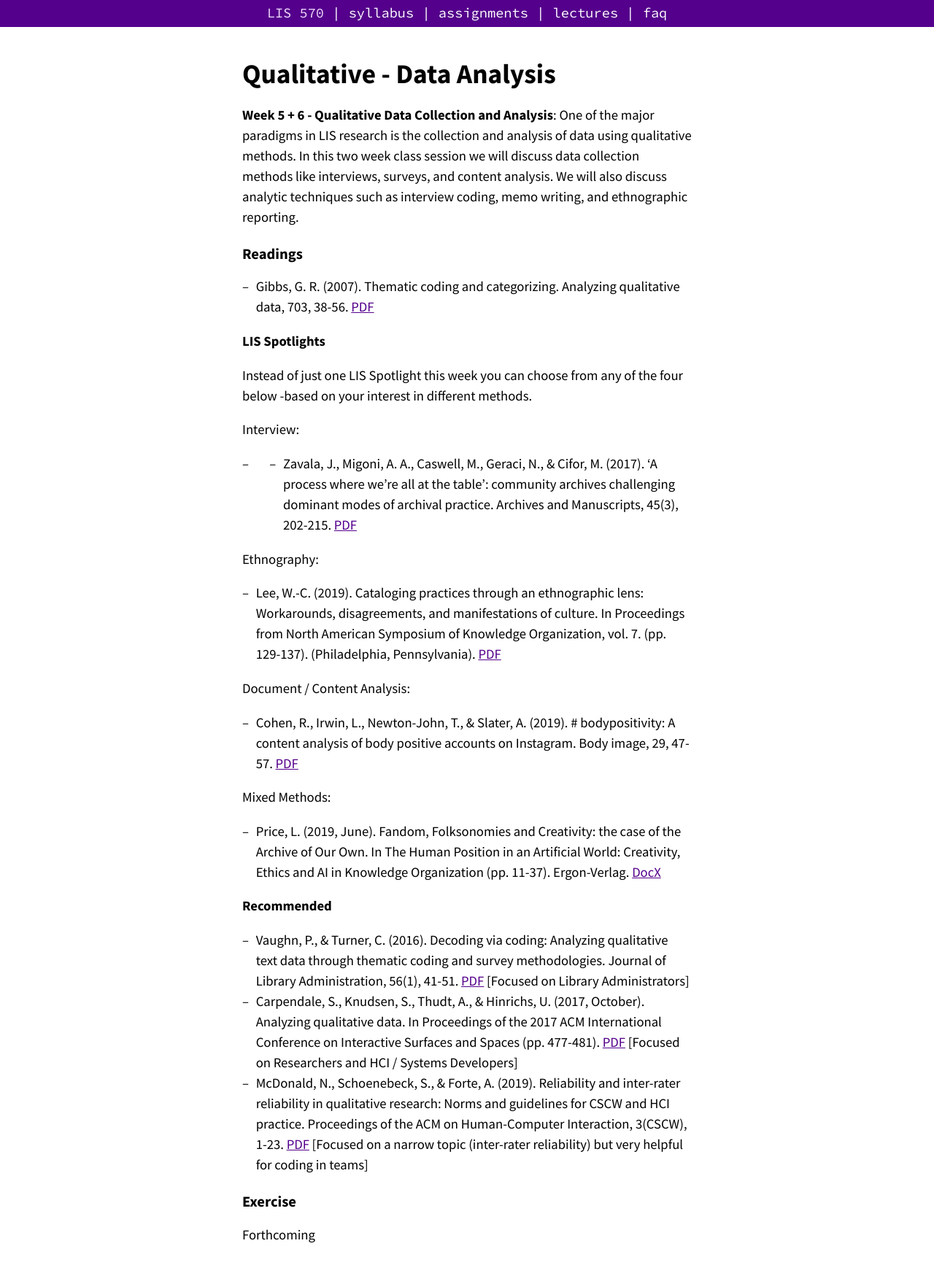
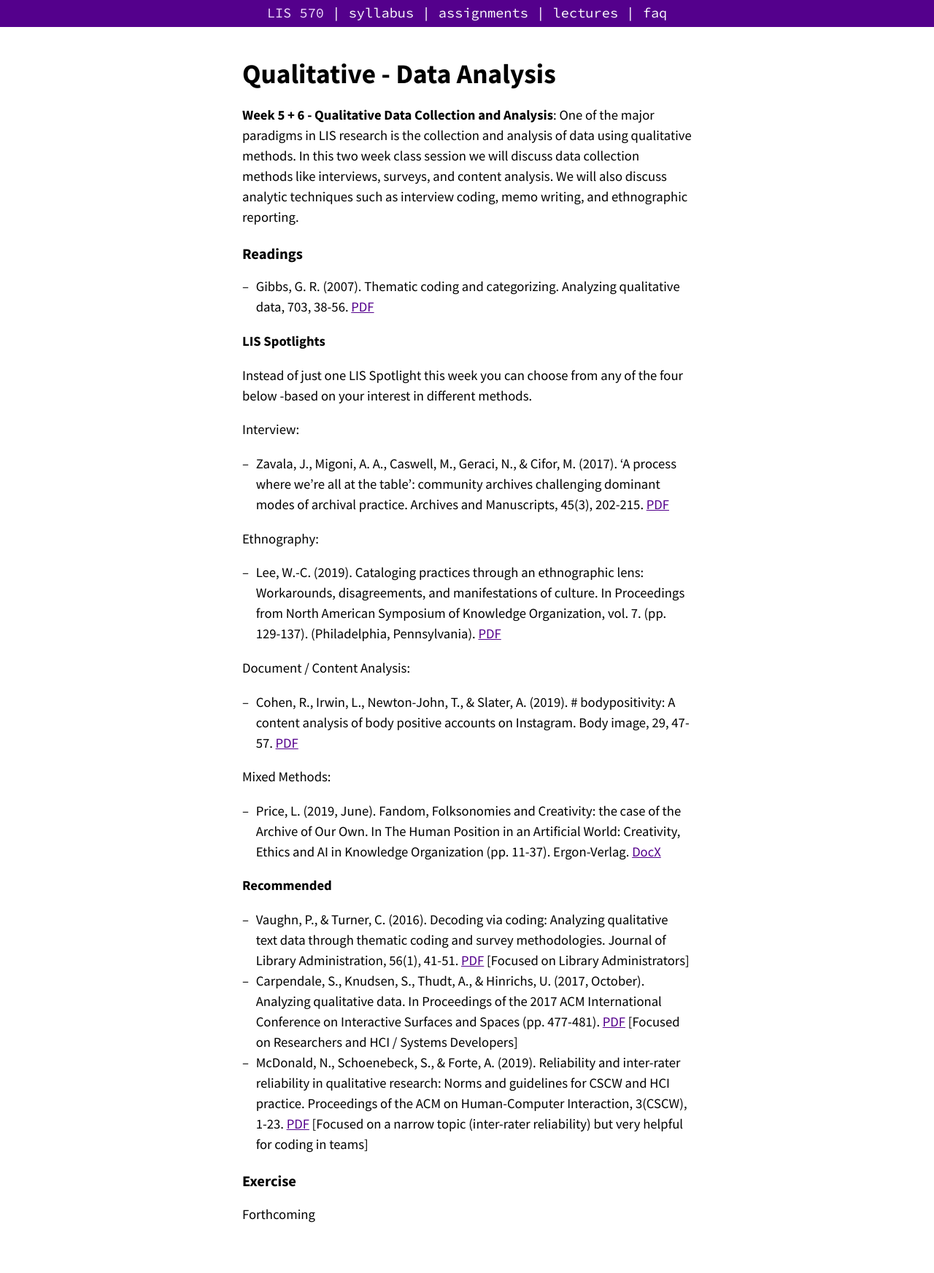
Before and after one commit to nniiicc/LIS-570-Au2020, a Jekyll site: the page built from _2020/qual-analysis.md, in a window 1280 px wide. Shown: the whole page at 73% size. Built offline with Jekyll 4.4.1, drawn with Linux system fonts in a browser that asks for light colours; after the commit the page ends 1717 px from its top, so only the background shows below that.

```diff
--- a/_2020/qual-analysis.md
+++ b/_2020/qual-analysis.md
@@ -19,7 +19,7 @@ video:
 Instead of just one LIS Spotlight this week you can choose from any of the four below -based on your interest in different methods.
 
 Interview:
-- - Zavala, J., Migoni, A. A., Caswell, M., Geraci, N., & Cifor, M. (2017). ‘A process where we’re all at the table’: community archives challenging dominant modes of archival practice. Archives and Manuscripts, 45(3), 202-215. [PDF](https://www.tandfonline.com/doi/pdf/10.1080/01576895.2017.1377088)
+- Zavala, J., Migoni, A. A., Caswell, M., Geraci, N., & Cifor, M. (2017). ‘A process where we’re all at the table’: community archives challenging dominant modes of archival practice. Archives and Manuscripts, 45(3), 202-215. [PDF](https://www.tandfonline.com/doi/pdf/10.1080/01576895.2017.1377088)
 
 Ethnography:
 - Lee, W.-C. (2019). Cataloging practices through an ethnographic lens: Workarounds, disagreements, and manifestations of culture. In Proceedings from North American Symposium of Knowledge Organization, vol. 7. (pp. 129-137). (Philadelphia, Pennsylvania). [PDF](https://journals.lib.washington.edu/index.php/nasko/article/download/15633/13015)
```
Also changed, not shown: 2 other files.
